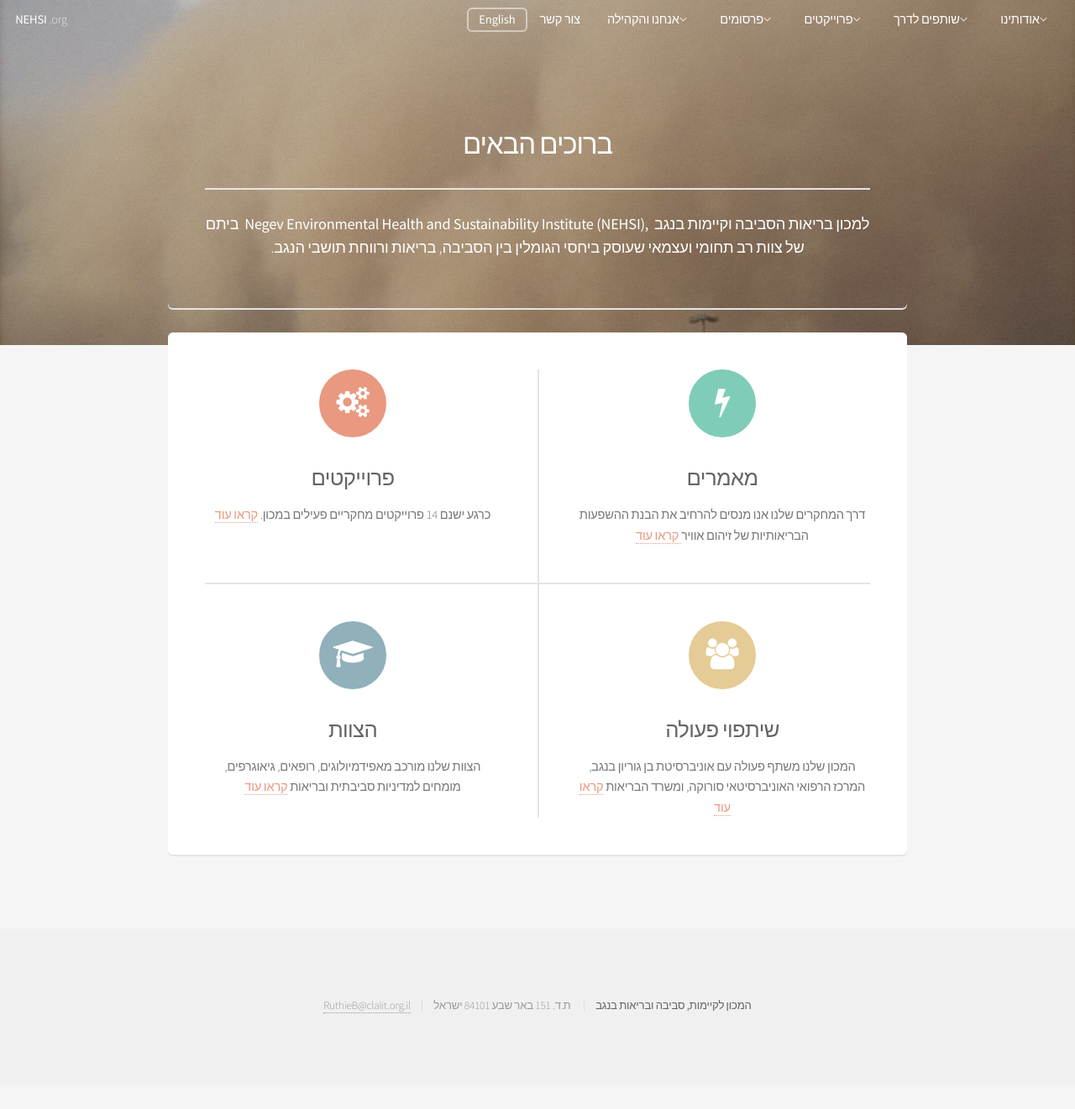
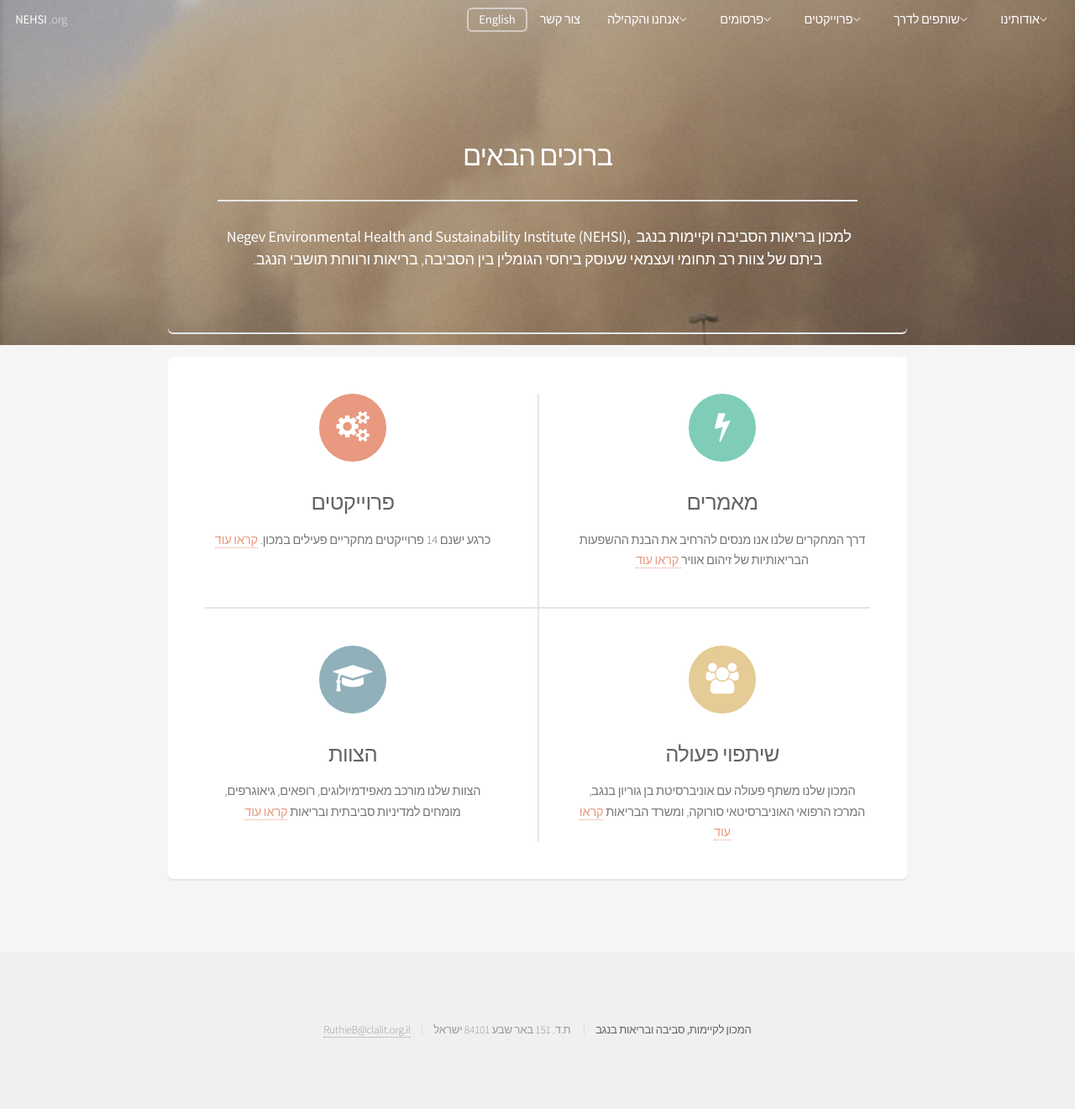
Before and after one commit to vsevkayf/hasa, a Jekyll site: the page built from he/index.md, in a window 1280 px wide. Shown: the whole page at 84% size. Built offline with Jekyll 4.4.1, drawn with Linux system fonts in a browser that asks for light colours; nearby versions of some CDN libraries; before the commit the page ends 1292 px from its top, so only the background shows below that.

Commit message:
Update index.md

```diff
--- a/he/index.md
+++ b/he/index.md
@@ -3,7 +3,7 @@ title: NEHSI
 layout: default
 language: he
 ---
-<section class="box special" style="background: none;">
+<section class="box special" style="background: none; padding: 4em;">
 	<header class="major" style="direction: rtl;">
 
 		<h2 style="color: white;">ברוכים הבאים </h2>
```
